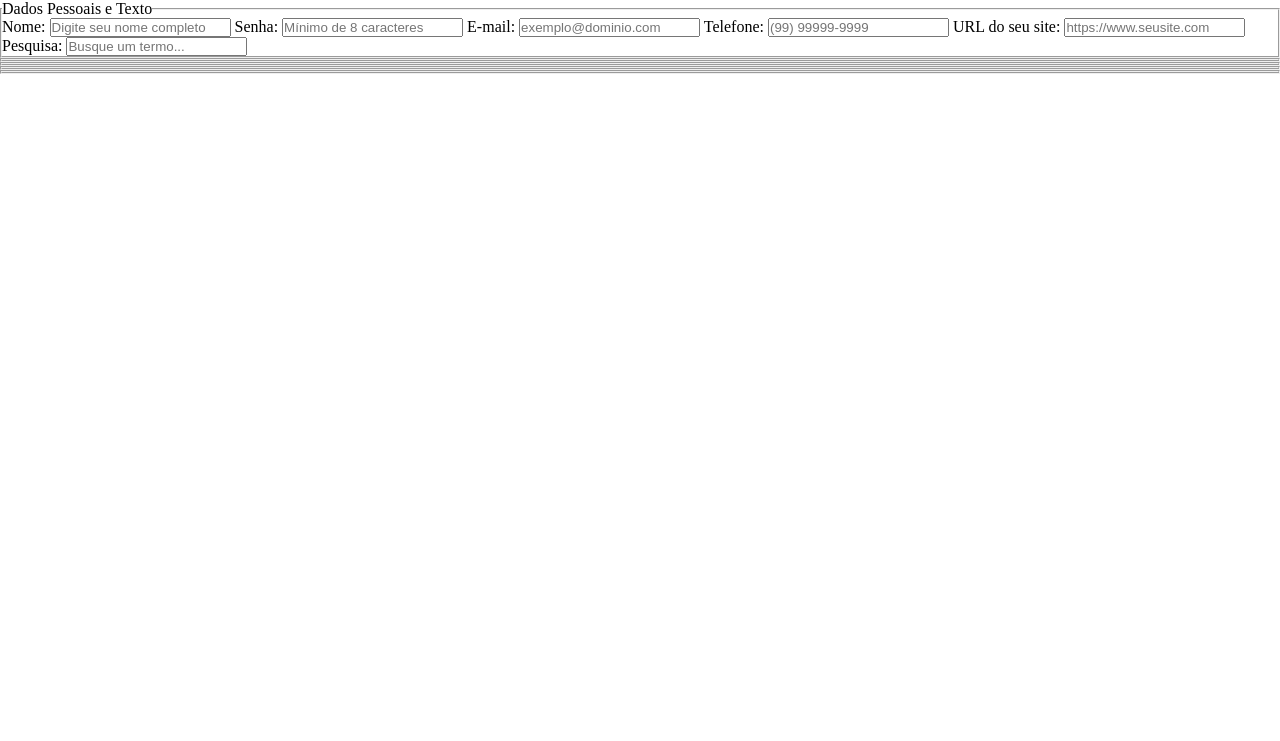
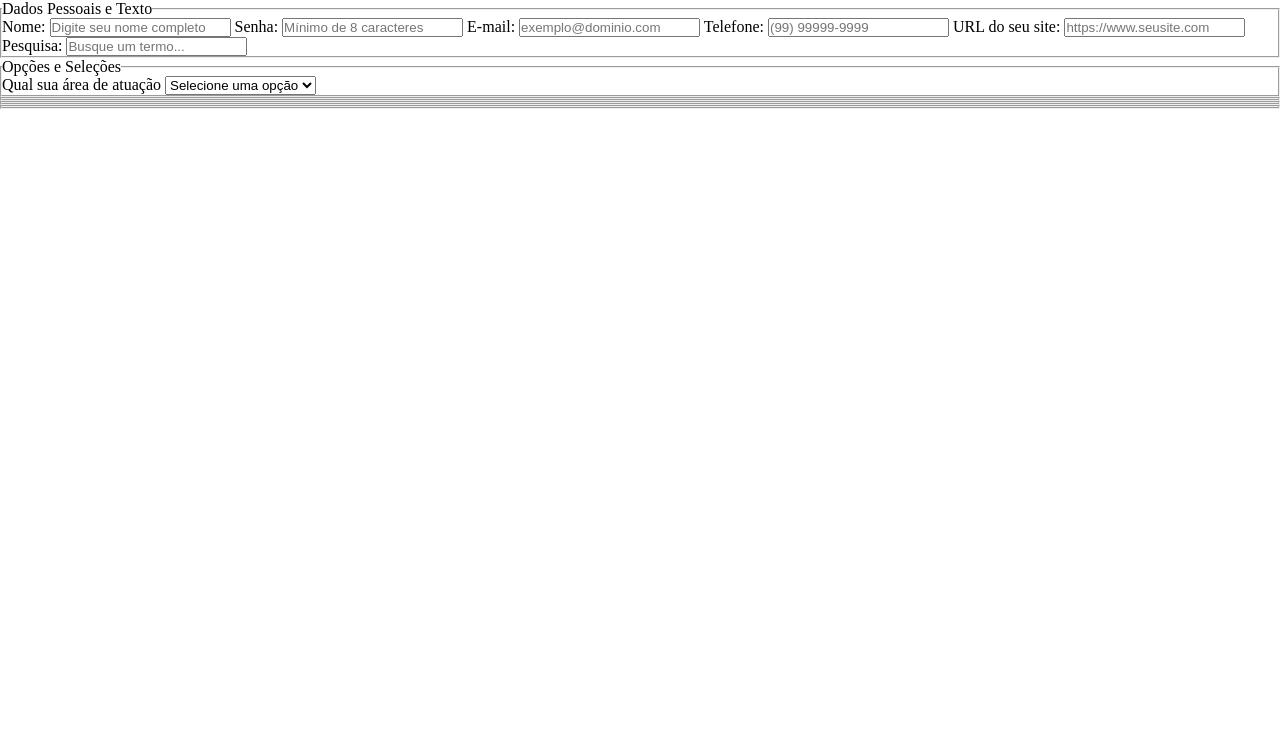
Before and after one commit to PietrogSouza/html_inputs, a website: page index.html in a window 1280 px wide. Shown: the part 59-800 px from the top of the page. Drawn offline with Linux system fonts and the light colour scheme.

Commit message:
Criando um novo fieldset dentro de uma section form-section colocando uma legenda um label e fazendo um select com 4 opções

```diff
--- a/index.html
+++ b/index.html
@@ -24,6 +24,7 @@
                 </fieldset>
             </section>
 
+            <!-- Dados pessoais -->
             <section class="form-section">
                 <fieldset class="form-group">
                     <!-- Legenda para o grupo de itens do formulário -->
@@ -34,8 +35,8 @@
                         required minlength="3" />
 
                     <label for="senha" class="form-label">Senha:</label>
-                    <input type="password" id="nome" name="nome" class="form-input" placeholder="Mínimo de 8 caracteres"
-                        required minlength="8">
+                    <input type="password" id="senha" name="senha" class="form-input"
+                        placeholder="Mínimo de 8 caracteres" required minlength="8">
 
                     <label for="email" class="form-label">E-mail:</label>
                     <input type="email" id="email" name="email" class="form-input" placeholder="exemplo@dominio.com"
@@ -53,8 +54,21 @@
                 </fieldset>
             </section>
 
+
+            <!-- Opções e seleções -->
             <section class="form-section">
                 <fieldset class="form-group">
+
+                    <legend class="form-group-title">Opções e Seleções</legend>
+
+                    <label class="form-label">Qual sua área de atuação</label>
+                    <select name="area" id="area" class="form-select">
+                        <option value="">Selecione uma opção</option>
+                        <option value="Front-end">Front-end</option>
+                        <option value="Back-end">Back-end</option>
+                        <option value="Full-stack">Full-stack</option>
+                        <option value="DevOps">DevOps</option>
+                    </select>
                 </fieldset>
             </section>
 
```
